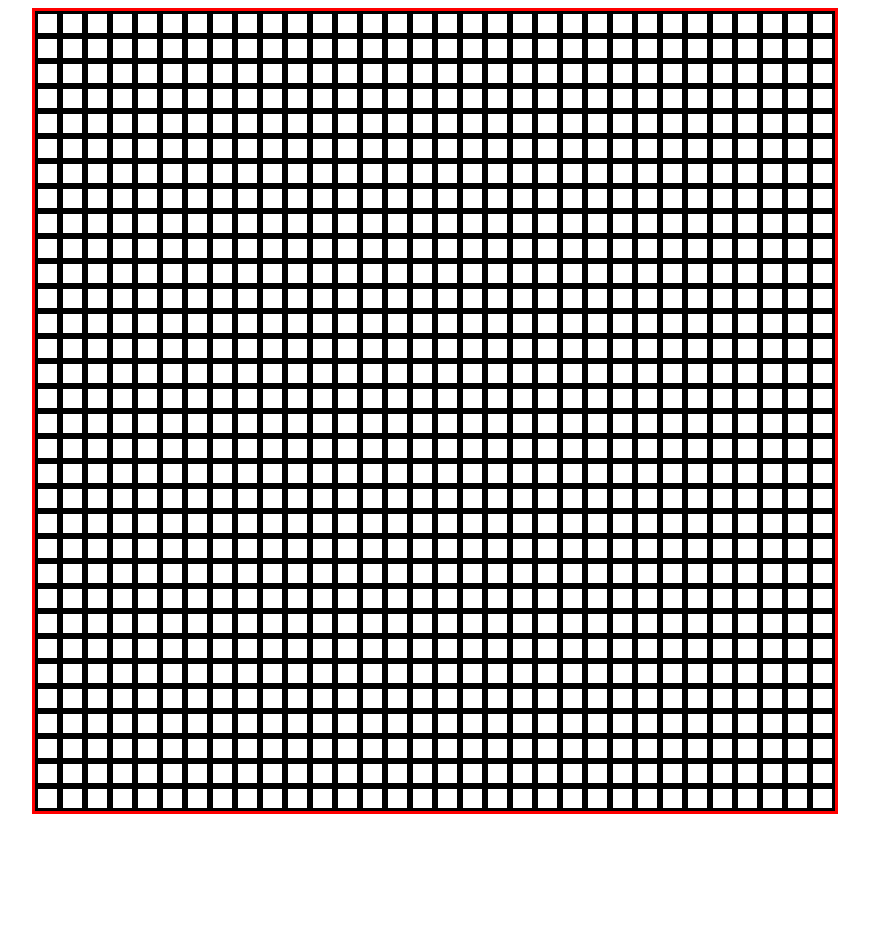
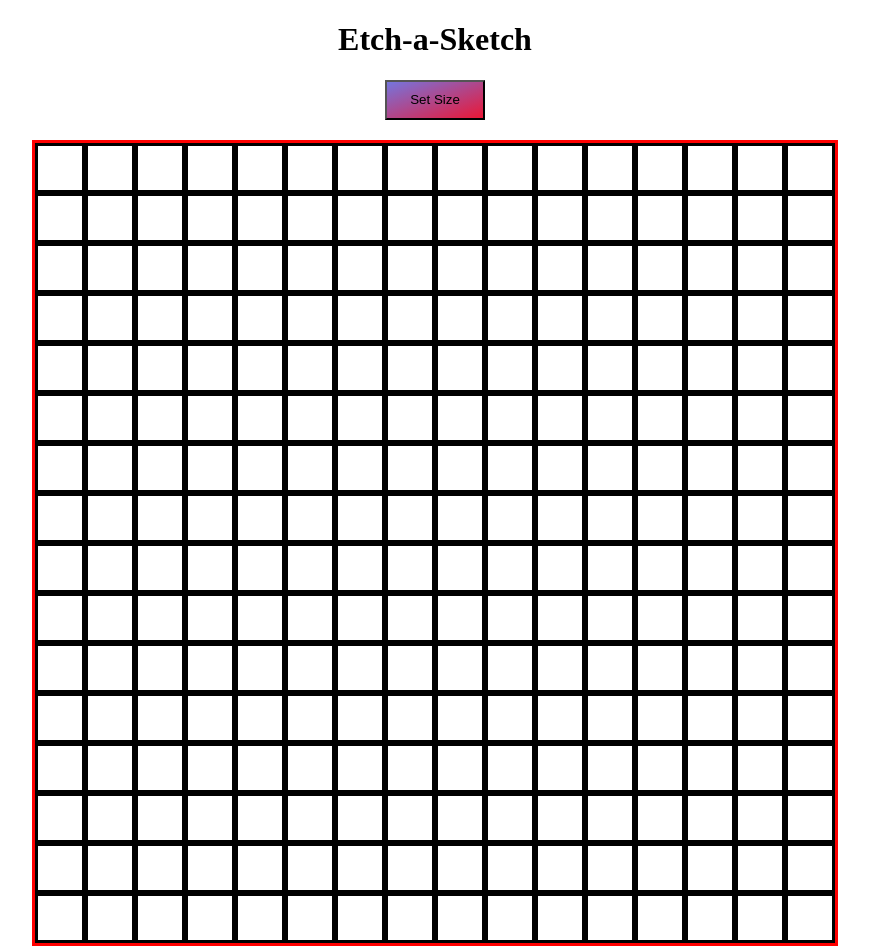
Before and after one commit to jdplumst/etch-a-sketch, a plain HTML site: page index.html in a window 1280 px wide. Shown: the whole page, without its empty margins (205-1074 px from the left). Before the commit the page ends 822 px from the top, so only its background shows below. Drawn offline with Linux system fonts and the light colour scheme.

Commit message:
Add button to prompt user for grid size

```diff
--- a/index.html
+++ b/index.html
@@ -9,6 +9,8 @@
     <script src="script.js" defer></script>
 </head>
 <body>
+    <h1>Etch-a-Sketch</h1>
+    <button>Set Size</button>
     <div class="container"></div>
 </body>
 </html>
--- a/script.js
+++ b/script.js
@@ -1,4 +1,9 @@
+// Select elements
 const containerDiv = document.querySelector('.container');
+const btn = document.querySelector('button');
+
+// Default grid size
+let size = 16;
 
 // Create the grid of size n x n
 function createGrid(n) {
@@ -19,7 +24,7 @@ function createGrid(n) {
     for (let i = 0; i < n; i++) {
         for (let j = 0; j < n; j++) {
             divArr[i][j] = document.createElement('div');
-            console.log(divArr[i][j]);
+            // console.log(divArr[i][j]);
             divArr[i][j].classList.add('item');
             divArr[i][j].style.gridRowStart = i+1;
             divArr[i][j].style.gridRowEnd = i+2;
@@ -30,4 +35,13 @@ function createGrid(n) {
     }
 }
 
-window.onload = createGrid(32);
+// Create a size x size grid by default when the page loads
+window.onload = createGrid(size);
+
+btn.addEventListener('click', () => {
+    while (true) {
+        size = prompt('Enter the number of squares per side of the grid. (Maximum: 100)');
+        if (Number.isInteger(parseInt(Number(size))) && size <= 100 && size > 0) break;
+    }
+    createGrid(size);
+})
--- a/styles.css
+++ b/styles.css
@@ -1,3 +1,17 @@
+h1 {
+    text-align: center;
+    font-weight: bold;
+}
+
+button {
+    margin: auto;
+    margin-bottom: 20px;
+    display: block;
+    width: 100px;
+    height: 40px;
+    background-image: linear-gradient(to bottom right, #7575dd, #eb1736);
+}
+
 .container {
     display: grid;
     margin: auto;
```
